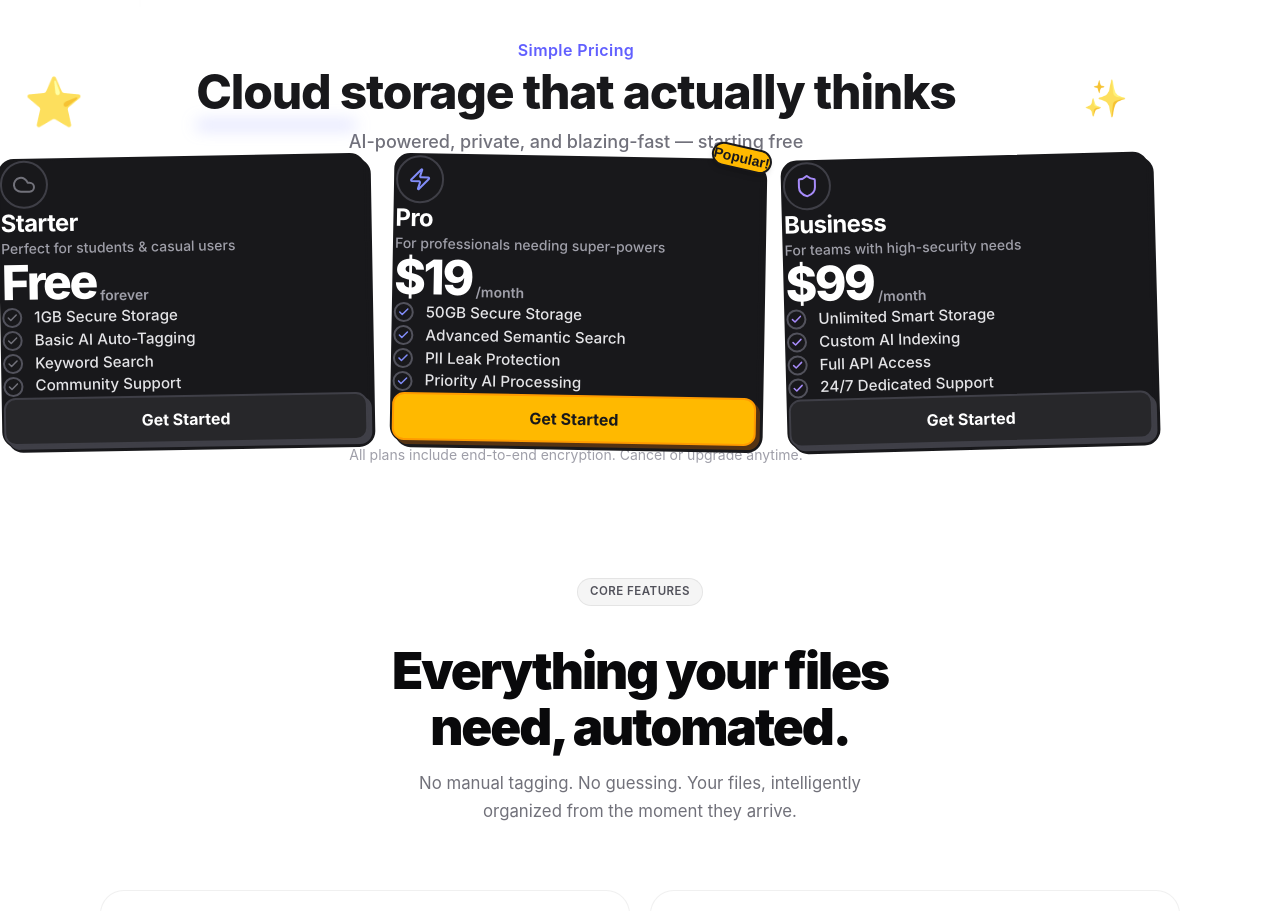
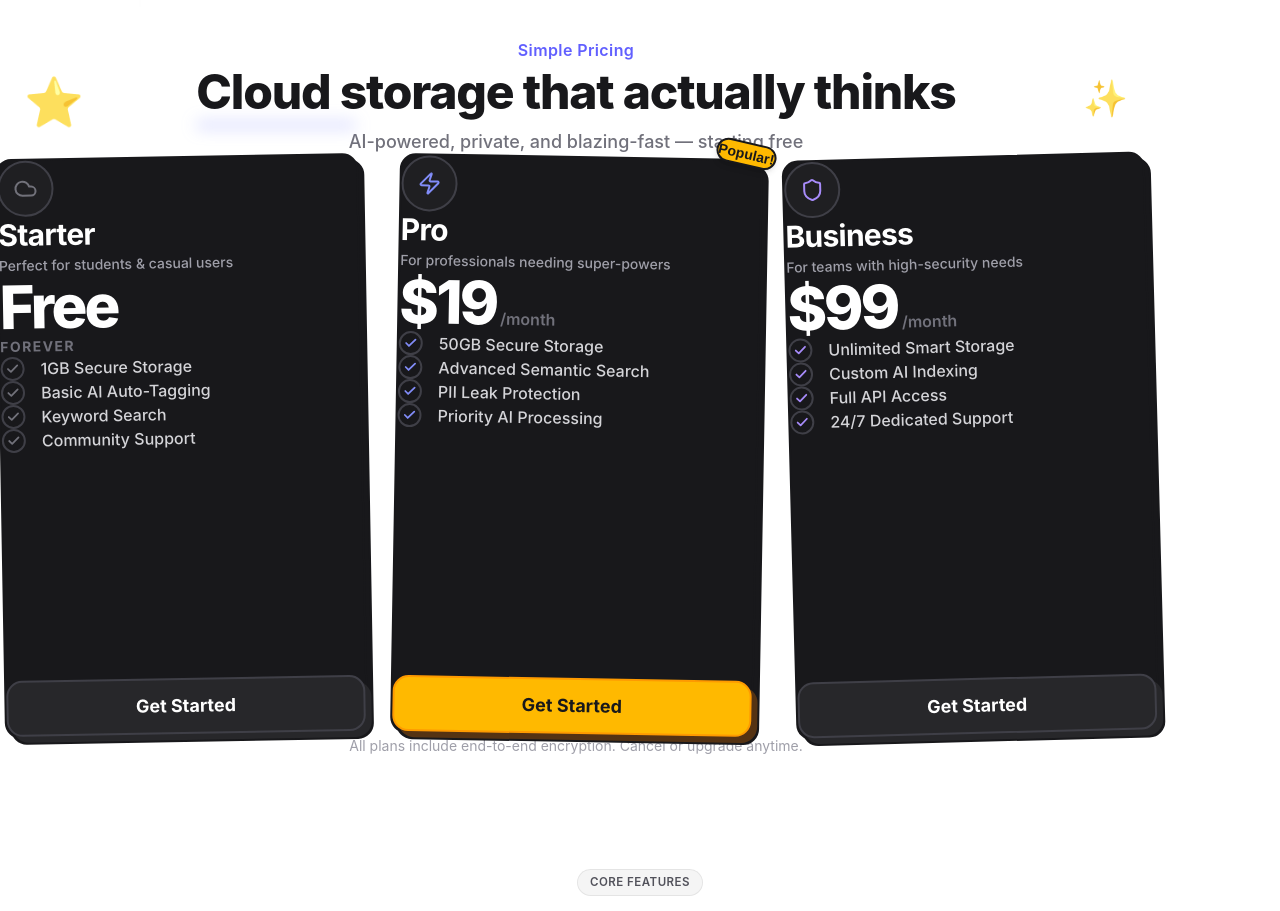
Before and after one commit to Devesh-x/major-proj, a React (Vite) app in the folder client/: page / in a window 1280 px wide. Shown: the part 2940-3851 px from the top of the page. Built offline with nearby package versions, Linux system fonts and the light colour scheme; no server answers.

Commit message:
feat(pricing): increase card height and padding, center layout

```diff
--- a/client/src/components/ui/creative-pricing.jsx
+++ b/client/src/components/ui/creative-pricing.jsx
@@ -48,7 +48,7 @@ function CreativePricing({
                 </div>
 
                 {/* Cards grid */}
-                <div className="grid grid-cols-1 md:grid-cols-3 gap-6">
+                <div className="flex flex-col md:flex-row justify-center items-stretch gap-8">
                     {tiers.map((tier, index) => {
                         const isPopular = tier.popular;
                         const iconColor = COLOR_MAP[tier.color] ?? COLOR_MAP.indigo;
@@ -59,7 +59,7 @@ function CreativePricing({
                             <div
                                 key={tier.name}
                                 className={cn(
-                                    "relative group transition-all duration-300",
+                                    "relative group transition-all duration-300 w-full md:w-1/3 min-h-[580px]",
                                     rot
                                 )}
                             >
@@ -68,25 +68,25 @@ function CreativePricing({
                                     className={cn(
                                         "absolute inset-0 rounded-2xl border-2 border-zinc-900 bg-zinc-900",
                                         "transition-all duration-300",
-                                        "translate-x-[5px] translate-y-[5px]",
-                                        "group-hover:translate-x-[9px] group-hover:translate-y-[9px]"
+                                        "translate-x-[6px] translate-y-[6px]",
+                                        "group-hover:translate-x-[10px] group-hover:translate-y-[10px]"
                                     )}
                                 />
 
                                 {/* Card */}
                                 <div
                                     className={cn(
-                                        "relative rounded-2xl border-2 border-zinc-900 p-7",
+                                        "relative h-full rounded-2xl border-2 border-zinc-900 p-10 flex flex-col",
                                         "transition-all duration-300",
                                         "group-hover:translate-x-[-4px] group-hover:translate-y-[-4px]",
-                                        "bg-zinc-900"  // dark card — matches reference image
+                                        "bg-zinc-900 text-white"
                                     )}
                                 >
                                     {/* Popular badge */}
                                     {isPopular && (
-                                        <div className="absolute -top-4 -right-3 rotate-12 z-10">
+                                        <div className="absolute -top-5 -right-4 rotate-12 z-20">
                                             <span
-                                                className="inline-block bg-amber-400 text-zinc-900 font-bold text-sm px-4 py-1.5 rounded-full border-2 border-zinc-900 shadow-md"
+                                                className="inline-block bg-amber-400 text-zinc-900 font-bold text-sm px-5 py-2 rounded-full border-2 border-zinc-900 shadow-md"
                                                 style={{ fontFamily: "'Syne', sans-serif" }}
                                             >
                                                 Popular!
@@ -94,48 +94,54 @@ function CreativePricing({
                                         </div>
                                     )}
 
+                                    {/* Top padding to account for badge if needed, though p-10 is plenty */}
+
                                     {/* Icon */}
                                     <div
-                                        className="w-12 h-12 rounded-full flex items-center justify-center border-2 border-zinc-700 mb-5"
+                                        className="w-14 h-14 rounded-full flex items-center justify-center border-2 border-zinc-700 mb-6 bg-zinc-800/50"
                                         style={{ color: iconColor }}
                                     >
                                         {tier.icon}
                                     </div>
 
                                     {/* Plan name & description */}
-                                    <h3 className="text-2xl font-bold text-white leading-tight tracking-tight mb-1">
+                                    <div className="mb-8">
+                                        <h3 className="text-3xl font-bold text-white leading-tight tracking-tight mb-2">
                                             {tier.name}
                                         </h3>
-                                    <p className="text-zinc-400 text-sm font-medium mb-6">
+                                        <p className="text-zinc-400 text-sm font-medium leading-relaxed">
                                             {tier.description}
                                         </p>
+                                    </div>
 
                                     {/* Price */}
-                                    <div className="mb-6 flex items-end gap-1">
-                                        <span className="text-5xl font-extrabold text-white tracking-tighter leading-none">
+                                    <div className="mb-8 font-extrabold">
+                                        <div className="flex items-baseline gap-1">
+                                            <span className="text-6xl tracking-tighter leading-none">
                                                 {typeof tier.price === "number"
                                                     ? tier.price === 0 ? "Free" : `$${tier.price}`
                                                     : tier.price}
                                             </span>
                                             {typeof tier.price === "number" && tier.price > 0 && (
-                                            <span className="text-zinc-400 text-sm font-semibold mb-1.5">/month</span>
+                                                <span className="text-zinc-500 text-base font-semibold">/month</span>
                                             )}
+                                        </div>
                                         {tier.price === 0 && (
-                                            <span className="text-zinc-400 text-sm font-semibold mb-1.5">forever</span>
+                                            <p className="text-zinc-500 text-sm mt-1 uppercase tracking-widest font-bold">Forever</p>
                                         )}
                                     </div>
 
                                     {/* Features */}
-                                    <ul className="space-y-3.5 mb-8">
+                                    <ul className="space-y-4 mb-10 flex-grow">
                                         {tier.features.map((feature) => (
-                                            <li key={feature} className="flex items-center gap-3">
+                                            <li key={feature} className="flex items-start gap-4">
                                                 <div
-                                                    className="w-5 h-5 rounded-full flex items-center justify-center border-2 border-zinc-600 shrink-0"
+                                                    className="w-6 h-6 rounded-full flex items-center justify-center border-2 border-zinc-700 shrink-0 mt-0.5"
                                                     style={{ color: iconColor }}
                                                 >
-                                                    <Check className="w-3 h-3" strokeWidth={3} />
+                                                    <Check className="w-3.5 h-3.5" strokeWidth={3} />
                                                 </div>
-                                                <span className="text-zinc-200 text-[0.95rem] font-medium">
+                                                <span className="text-zinc-300 text-base font-medium">
                                                     {feature}
                                                 </span>
                                             </li>
@@ -143,13 +149,14 @@ function CreativePricing({
                                     </ul>
 
                                     {/* CTA */}
+                                    <div className="mt-auto">
                                         <button
                                             className={cn(
-                                            "w-full h-12 font-bold text-base rounded-xl",
+                                                "w-full h-14 font-bold text-lg rounded-2xl",
                                                 "border-2 border-zinc-700",
                                                 "transition-all duration-300",
-                                            "shadow-[4px_4px_0px_0px] shadow-zinc-700",
-                                            "hover:shadow-[6px_6px_0px_0px]",
+                                                "shadow-[6px_6px_0px_0px] shadow-zinc-800",
+                                                "hover:shadow-[8px_8px_0px_0px]",
                                                 "hover:translate-x-[-2px] hover:translate-y-[-2px]",
                                                 isPopular
                                                     ? "bg-amber-400 text-zinc-900 border-amber-500 shadow-amber-600/30 hover:bg-amber-300"
@@ -158,6 +165,7 @@ function CreativePricing({
                                         >
                                             Get Started
                                         </button>
+                                    </div>
                                 </div>
                             </div>
                         );
```
Lines whose indentation alone changed are shown as unchanged.
